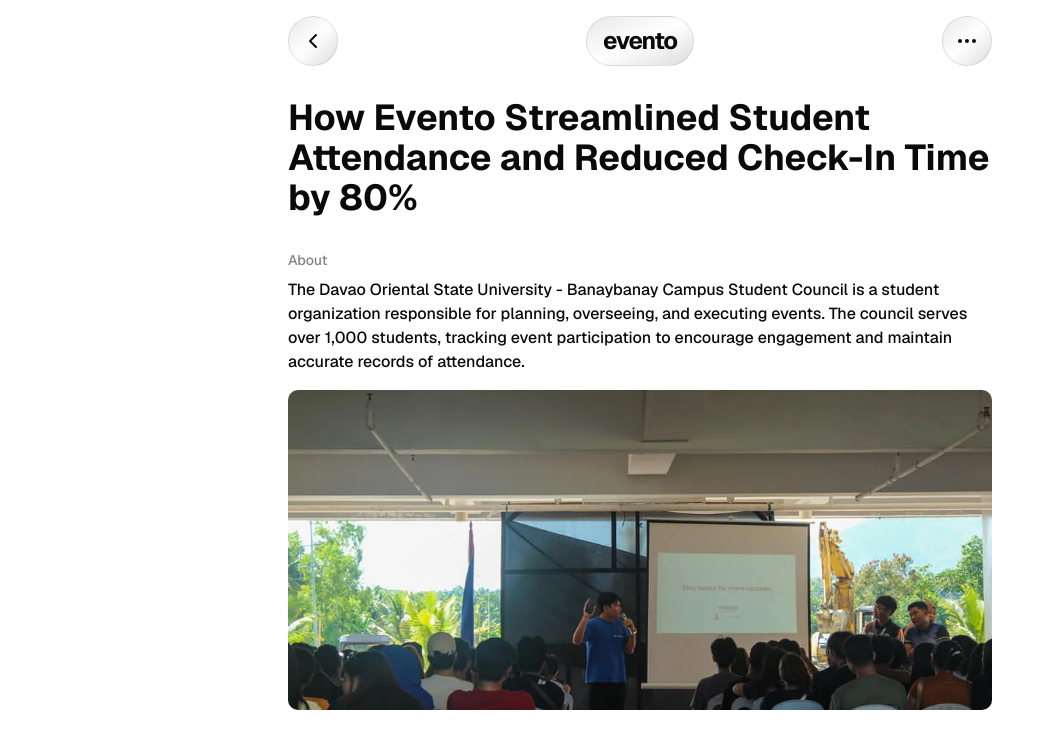
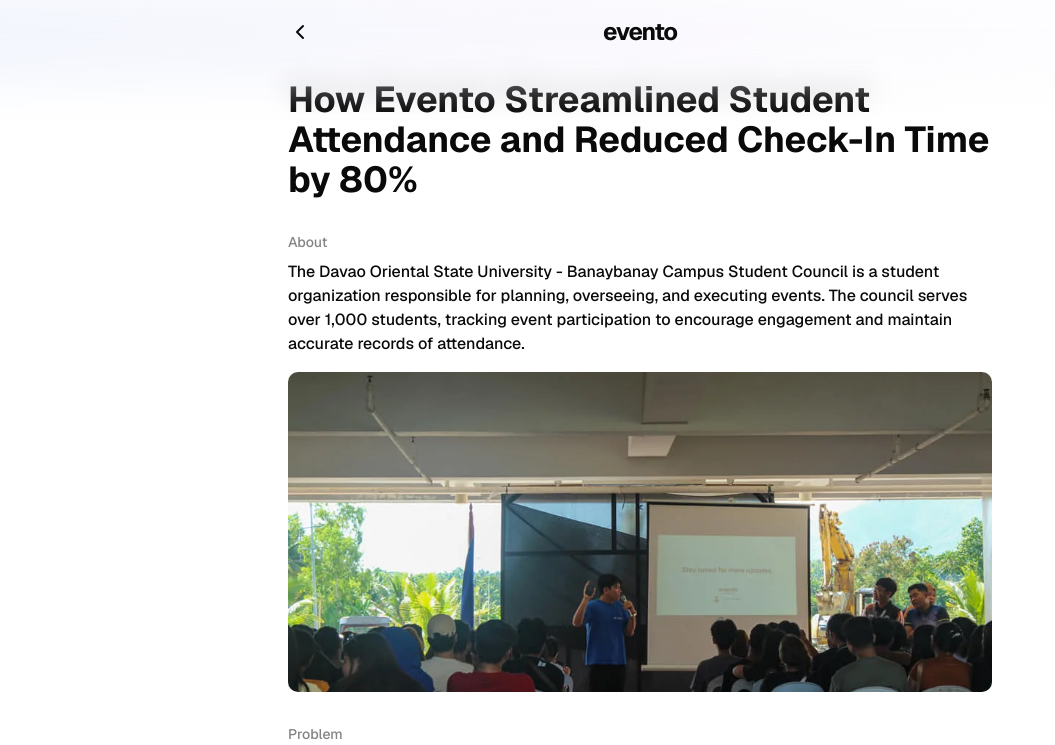
Before and after one commit to danodoms/portfolio-2025, a Next.js app: page /case-studies/evento in a window 1280 px wide. Shown: the top 745 px of the page, without its empty margins (0-1055 px from the left). Built offline with nearby package versions, Linux system fonts and the light colour scheme.

Commit message:
simplified navigation with gradient blur and history back button

```diff
--- a/src/components/navigation.tsx
+++ b/src/components/navigation.tsx
@@ -1,7 +1,7 @@
 "use client";
 
-import Link from "next/link";
-import { ChevronLeft, Ellipsis } from "lucide-react";
+import { ChevronLeft } from "lucide-react";
+import { usePathname, useRouter } from "next/navigation";
 import { useState, useEffect } from "react";
 import clsx from "clsx";
 
@@ -17,6 +17,17 @@ export default function Navigation({
     isDynamic = false,
 }: NavigationProps) {
     const [isScrolled, setIsScrolled] = useState(false);
+    const router = useRouter();
+    const pathname = usePathname();
+    const isHome = pathname === "/";
+
+    const handleBack = () => {
+        if (window.history.length > 1) {
+            router.back();
+        } else {
+            router.push("/");
+        }
+    };
 
     useEffect(() => {
         if (!isDynamic) return; // skip scroll listener if not dynamic
@@ -44,18 +55,25 @@ export default function Navigation({
                     : "opacity-100 translate-y-0 pointer-events-auto"
             )}
         >
-            <div className="max-w-4xl mx-auto flex justify-between gap-4 w-full items-center">
-                <Link href="/" className="bg-liquid-glass p-3 rounded-full">
-                    <ChevronLeft />
-                </Link>
+            <div
+                aria-hidden="true"
+                className="nav-blur pointer-events-none absolute top-0 -bottom-16 left-1/2 w-screen -translate-x-1/2 -z-10"
+            />
+            <div className="relative max-w-4xl mx-auto flex justify-center items-center w-full">
+                {!isHome && (
+                    <button
+                        type="button"
+                        onClick={handleBack}
+                        aria-label="Back"
+                        className="absolute left-0 cursor-pointer"
+                    >
+                        <ChevronLeft />
+                    </button>
+                )}
 
-                <h1 className="font-bold tracking-tighter text-2xl bg-liquid-glass px-4 py-2 rounded-full">
+                <h1 className="font-bold tracking-tighter text-2xl">
                     {title}
                 </h1>
-
-                <div className="bg-liquid-glass p-3 rounded-full">
-                    <Ellipsis />
-                </div>
             </div>
         </header>
     );
```
